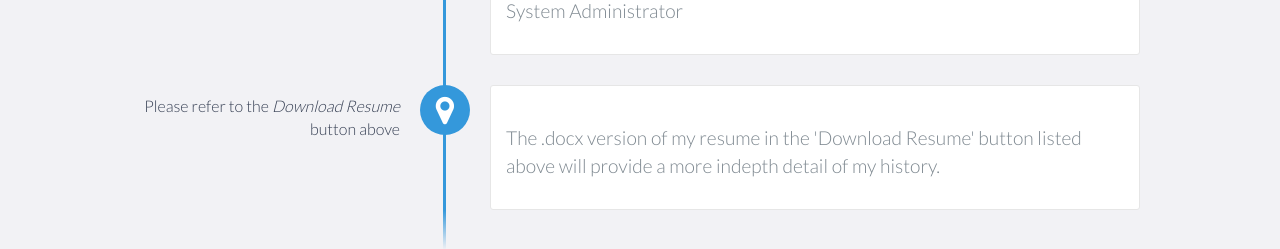
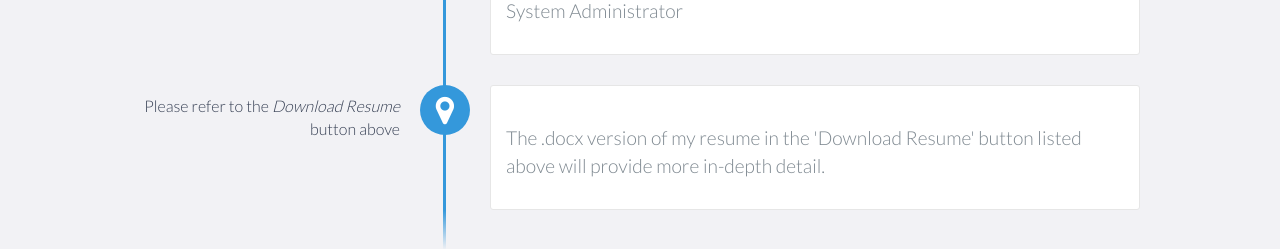
Before and after one commit to formichunter/formichunter.github.io, a website: page index.html in a window 1280 px wide. Shown: the part 2400-2649 px from the top of the page. Drawn offline with nearby package versions, Linux system fonts and the light colour scheme.

Commit message:
Update index.html

```diff
--- a/index.html
+++ b/index.html
@@ -148,7 +148,7 @@
 
             <div data-date="Please refer to the <i>Download Resume</i> button above">
                 <h3></h3>
-                <h4>The .docx version of my resume in the 'Download Resume' button listed above will provide a  more indepth detail of my history.</h4>
+                <h4>The .docx version of my resume in the 'Download Resume' button listed above will provide more in-depth detail.</h4>
                 <p>
                 </p>
             </div>
```
